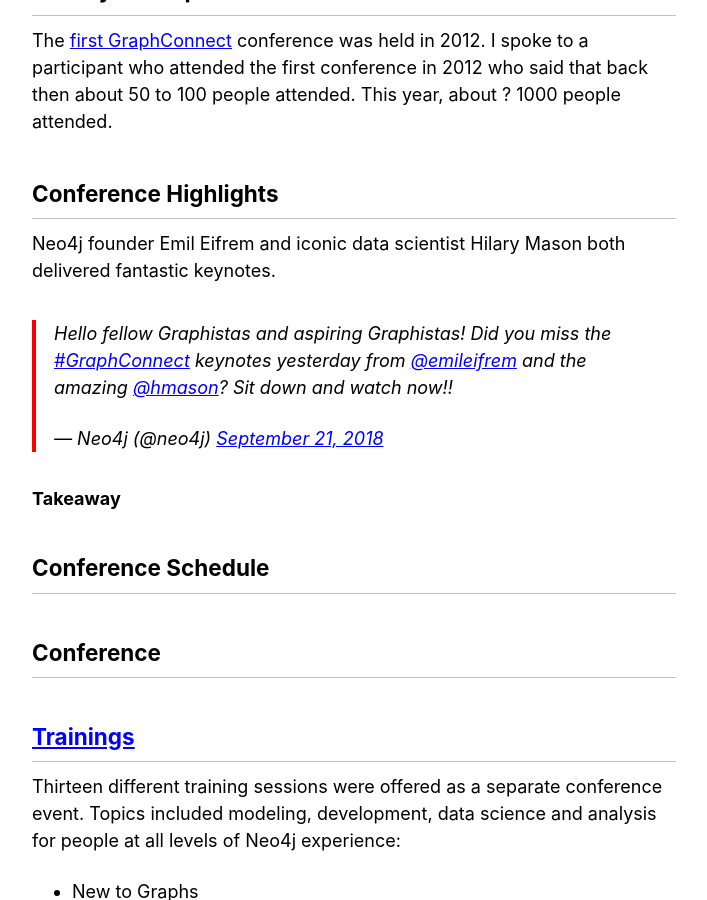
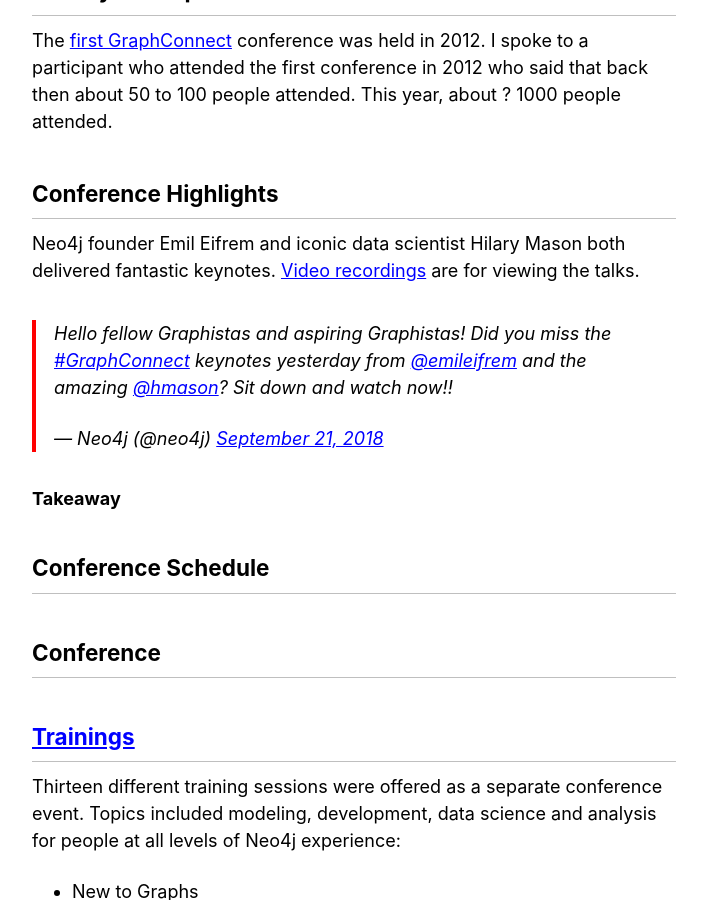
Before and after one commit to reshamas/reshamas.github.io, a Jekyll site: the page built from _posts/2018-09-22-graphs-are-the-next-frontier-in-data-science.md, in a window 1280 px wide and 900 px high, scrolled down 755 px. Shown: the whole window, without its empty margins (286-993 px from the left). Built offline with Jekyll 4.4.1, drawn with Linux system fonts in a browser that asks for light colours; comment, search, counter and statistics services are not loaded.

Commit message:
Update 2018-09-22-graphs-are-the-next-frontier-in-data-science.md

```diff
--- a/_posts/2018-09-22-graphs-are-the-next-frontier-in-data-science.md
+++ b/_posts/2018-09-22-graphs-are-the-next-frontier-in-data-science.md
@@ -15,7 +15,7 @@
 The [first GraphConnect](https://graphconnect.com/#location) conference was held in 2012.  I spoke to a participant who attended the first conference in 2012 who said that back then about 50 to 100 people attended.  This year, about ? 1000 people attended.
 
 ## Conference Highlights
-Neo4j founder Emil Eifrem and iconic data scientist Hilary Mason both delivered fantastic keynotes.
+Neo4j founder Emil Eifrem and iconic data scientist Hilary Mason both delivered fantastic keynotes. [Video recordings](https://neo4j.com/graphconnect-live/) are for viewing the talks.
 
 <blockquote class="twitter-tweet" data-lang="en"><p lang="en" dir="ltr">Hello fellow Graphistas and aspiring Graphistas!  Did you miss the <a href="https://twitter.com/hashtag/GraphConnect?src=hash&amp;ref_src=twsrc%5Etfw">#GraphConnect</a> keynotes yesterday from <a href="https://twitter.com/emileifrem?ref_src=twsrc%5Etfw">@emileifrem</a> and the amazing <a href="https://twitter.com/hmason?ref_src=twsrc%5Etfw">@hmason</a>?  Sit down and watch now!!</p>&mdash; Neo4j (@neo4j) <a href="https://twitter.com/neo4j/status/1043217310369112064?ref_src=twsrc%5Etfw">September 21, 2018</a></blockquote>
 <script async src="https://platform.twitter.com/widgets.js" charset="utf-8"></script>
```
